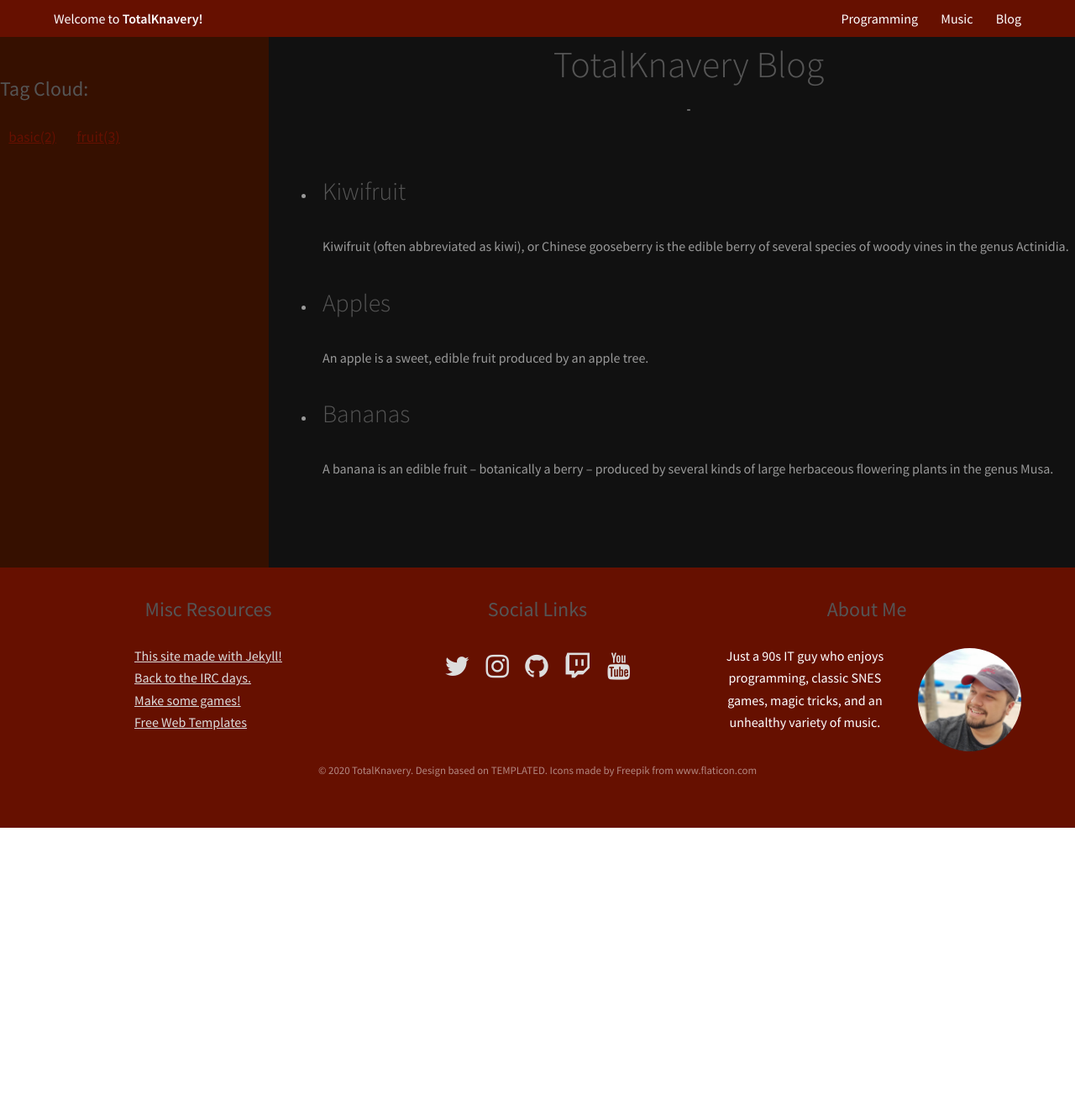
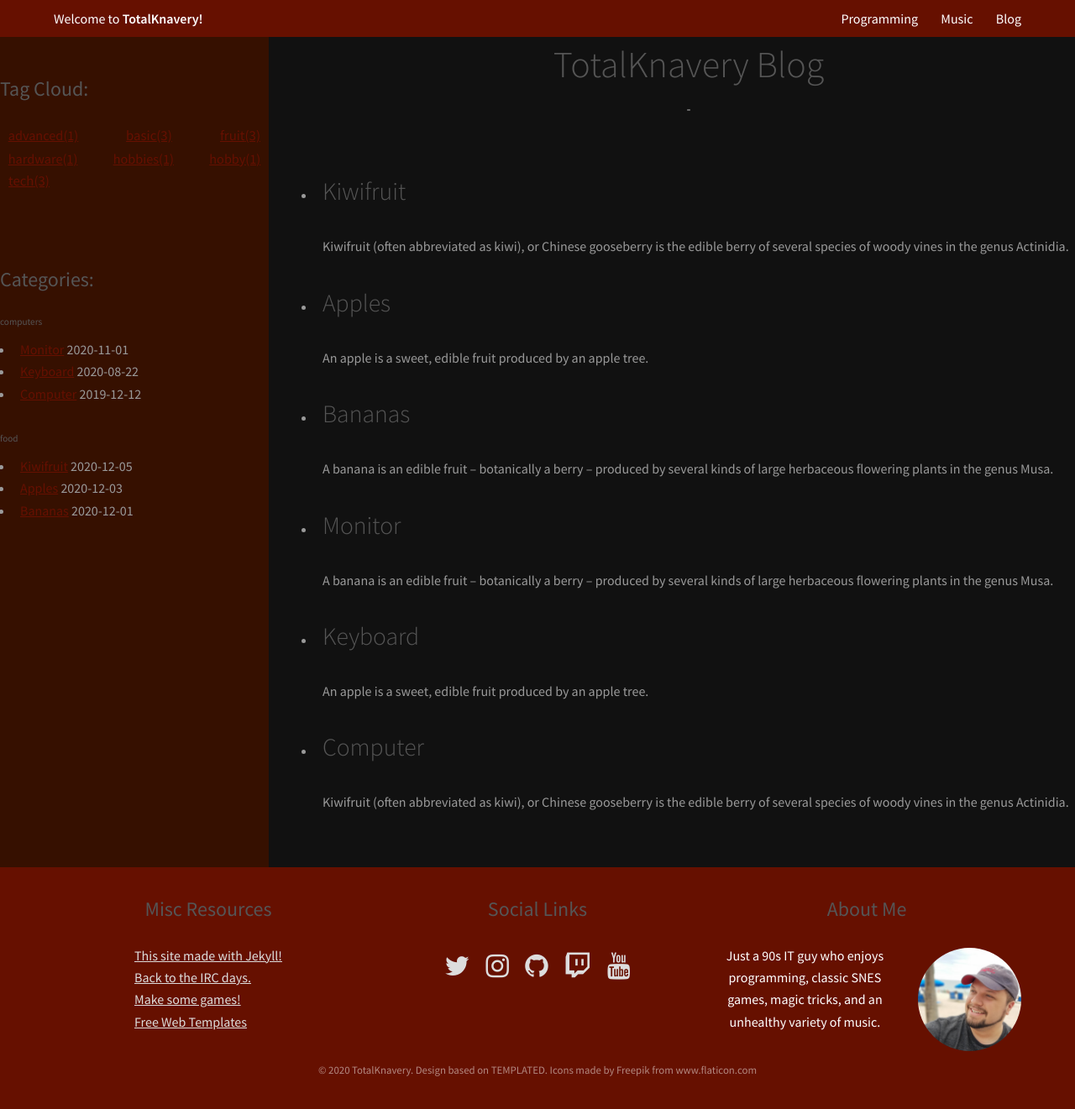
Before and after one commit to knaveightt/totalknavery, a Jekyll site: the page built from pages/blog.html, in a window 1280 px wide and 1343 px high. Shown: the top 1321 px of the window at 84% size. Built offline with Jekyll 4.4.1, drawn with Linux system fonts in a browser that asks for light colours.

Commit message:
Added categories to sidebar, plus test posts

```diff
--- a/_layouts/post.html
+++ b/_layouts/post.html
@@ -23,12 +23,27 @@
 
 		    <!-- leftbar -->
             <div id="leftbar" class="inner">
+              <span clas="tag_list">
               <h4>Tag Cloud:</h4>
               <p class="tag-cloud" style="text-align: justify;">
                 {% capture site_tags %}{% for tag in site.tags %}{{ tag | first }}{% unless forloop.last %},{% endunless %}{% endfor %}{% endcapture %}
                 {% assign tags = site_tags | split:',' | sort %}
                 {% include tagcloud.html %}
               </p>
+              </span>
+              <br/><br/>
+              <span class="cat_list">
+              <h4>Categories:</h4>
+              {% for category in site.categories %}
+              {% assign cat = category[0] %}
+              <h6><a href="#">{{ cat }}</a></h6>
+              <ul>
+              {% for post in site.categories[cat] %}
+              <li><a href="{{ post.url | relative_url }}">{{ post.title }}</a> <small>{{ post.date | date: "%Y-%m-%d" }}</small></li>
+              {% endfor %}
+              </ul>
+              {% endfor %}
+              </span>
             </div>
             <div class="inner-with-leftbar">
 				<header class="align-center">
--- /dev/null
+++ b/_posts/2019-12-12-computer.md
@@ -0,0 +1,14 @@
+---
+layout: post
+author: knaveightt
+category: computers
+tags: [hobbies, tech]
+---
+Kiwifruit (often abbreviated as kiwi), or Chinese gooseberry is the edible
+berry of several species of woody vines in the genus Actinidia.
+
+The most common cultivar group of kiwifruit is oval, about the size of a large
+hen's egg (5–8 cm (2.0–3.1 in) in length and 4.5–5.5 cm (1.8–2.2 in) in
+diameter). It has a fibrous, dull greenish-brown skin and bright green or
+golden flesh with rows of tiny, black, edible seeds. The fruit has a soft
+texture, with a sweet and unique flavor.
--- /dev/null
+++ b/_posts/2020-08-22-keyboard.md
@@ -0,0 +1,13 @@
+---
+layout: post
+author: knaveightt
+category: computers
+tags: [tech, advanced, hobby]
+---
+An apple is a sweet, edible fruit produced by an apple tree.
+
+Apple trees are cultivated worldwide, and are the most widely grown species in
+the genus Malus. The tree originated in Central Asia, where its wild ancestor,
+Malus sieversii, is still found today. Apples have been grown for thousands of
+years in Asia and Europe, and were brought to North America by European
+colonists.
--- /dev/null
+++ b/_posts/2020-11-01-monitor.md
@@ -0,0 +1,14 @@
+---
+layout: post
+author: knaveightt
+category: computers
+tags: [tech, basic, hardware]
+---
+A banana is an edible fruit – botanically a berry – produced by several kinds
+of large herbaceous flowering plants in the genus Musa.
+
+In some countries, bananas used for cooking may be called "plantains",
+distinguishing them from dessert bananas. The fruit is variable in size, color,
+and firmness, but is usually elongated and curved, with soft flesh rich in
+starch covered with a rind, which may be green, yellow, red, purple, or brown
+when ripe.
```
Also changed, not shown: tags/advanced.html (added, +7 -0 lines), tags/hardware.html (added, +7 -0 lines), tags/hobbies.html (added, +7 -0 lines), tags/hobby.html (added, +7 -0 lines), tags/tech.html (added, +7 -0 lines). Lines whose indentation alone changed are shown as unchanged.
